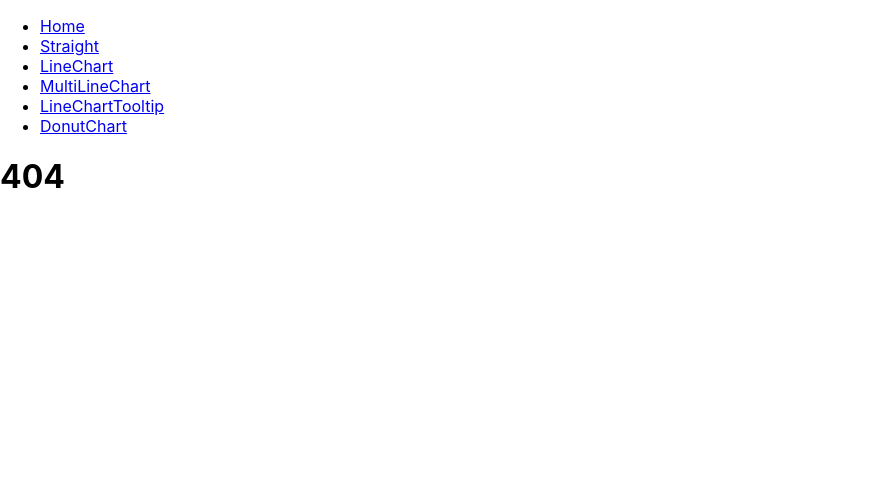
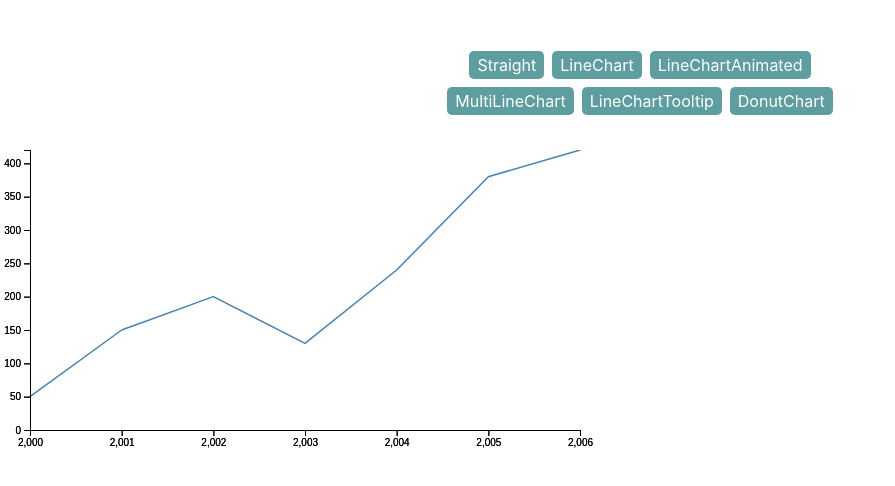
Before and after one commit to goshaha/react-d3-test, a React (Create React App) app: page /linechartanimated in a window 1280 px wide. Before the commit this address had no page. Shown: the top 486 px of the page, without its empty margins (0-895 px from the left). Built offline with nearby package versions, Linux system fonts and the light colour scheme.

Commit message:
start animate and add navbar

```diff
--- a/src/App.js
+++ b/src/App.js
@@ -7,6 +7,7 @@ import DonutChart from "./pages/DonutChart";
 import LineChartTooltip from "./pages/LineChartTooltip";
 import Barchart from "./pages/Barchart";
 import NoPage from "./pages/NoPage";
+import LineChartAnimated from "./pages/LineChartAnimated";
 
 function App() {
   return (
@@ -16,6 +17,7 @@ function App() {
           <Route index element={<Home />} />
           <Route path="straight" element={<Barchart />} />
           <Route path="linechart" element={<LineChart />} />
+          <Route path="linechartanimated" element={<LineChartAnimated />} />
           <Route path="donutchart" element={<DonutChart />} />
           <Route path="multilinechart" element={<MultiLineChart />} />
           <Route path="lineChartTooltip" element={<LineChartTooltip />} />
--- a/src/pages/Layout.js
+++ b/src/pages/Layout.js
@@ -1,31 +1,10 @@
-import { Outlet, Link } from "react-router-dom";
+import { Outlet } from "react-router-dom";
+import Navigation from "./Navigation";
 
 const Layout = () => {
   return (
     <>
-      <nav>
-        <ul>
-          <li>
-            <Link to="/">Home</Link>
-          </li>
-          <li>
-            <Link to="/straight">Straight</Link>
-          </li>
-          <li>
-            <Link to="/linechart">LineChart</Link>
-          </li>
-          <li>
-            <Link to="/multilinechart">MultiLineChart</Link>
-          </li>
-          <li>
-            <Link to="/lineChartTooltip">LineChartTooltip</Link>
-            <li>
-              <Link to="/donutchart">DonutChart</Link>
-            </li>
-          </li>
-        </ul>
-      </nav>
-
+      <Navigation />
       <Outlet />
     </>
   );
--- /dev/null
+++ b/src/pages/LineChartAnimated.js
@@ -0,0 +1,139 @@
+import * as d3 from "d3";
+import { useEffect, useRef } from "react";
+
+const LineChartAnimated = () => {
+  const ref = useRef();
+
+  useEffect(() => {
+    var data = [
+      {
+        year: 2000,
+        popularity: 50,
+      },
+      {
+        year: 2001,
+        popularity: 150,
+      },
+      {
+        year: 2002,
+        popularity: 200,
+      },
+      {
+        year: 2003,
+        popularity: 130,
+      },
+      {
+        year: 2004,
+        popularity: 240,
+      },
+      {
+        year: 2005,
+        popularity: 380,
+      },
+      {
+        year: 2006,
+        popularity: 420,
+      },
+    ];
+
+    // Create SVG and padding for the chart
+    const svg = d3
+      .select("#barchart")
+      .append("svg")
+      .attr("height", 300)
+      .attr("width", 600);
+    const margin = { top: 0, bottom: 20, left: 30, right: 20 };
+    const chart = svg
+      .append("g")
+      .attr("transform", `translate(${margin.left},0)`);
+    const width = +svg.attr("width") - margin.left - margin.right;
+    const height = +svg.attr("height") - margin.top - margin.bottom;
+    const grp = chart
+      .append("g")
+      .attr("transform", `translate(-${margin.left},-${margin.top})`);
+
+    // Add empty scales group for the scales to be attatched to on update
+    chart.append("g").attr("class", "x-axis");
+    chart.append("g").attr("class", "y-axis");
+
+    // Add empty path
+    const path = grp
+      .append("path")
+      .attr("transform", `translate(${margin.left},0)`)
+      .attr("fill", "none")
+      .attr("stroke", "steelblue")
+      .attr("stroke-linejoin", "round")
+      .attr("stroke-linecap", "round")
+      .attr("stroke-width", 1.5);
+
+    function updateScales(data) {
+      // Create scales
+      const yScale = d3
+        .scaleLinear()
+        .range([height, 0])
+        .domain([0, d3.max(data, (dataPoint) => dataPoint.popularity)]);
+      const xScale = d3
+        .scaleLinear()
+        .range([0, width])
+        .domain(d3.extent(data, (dataPoint) => dataPoint.year));
+      return { yScale, xScale };
+    }
+
+    function createLine(xScale, yScale) {
+      return d3
+        .line()
+        .x((dataPoint) => xScale(dataPoint.year))
+        .y((dataPoint) => yScale(dataPoint.popularity));
+    }
+
+    function updateAxes(data, chart, xScale, yScale) {
+      chart
+        .select(".x-axis")
+        .attr("transform", `translate(0,${height})`)
+        .call(d3.axisBottom(xScale).ticks(data.length));
+      chart
+        .select(".y-axis")
+        .attr("transform", `translate(0, 0)`)
+        .call(d3.axisLeft(yScale));
+    }
+
+    function updatePath(data, line) {
+      const updatedPath = d3
+        .select("path")
+        .interrupt()
+        .datum(data)
+        .attr("d", line);
+
+      const pathLength = updatedPath.node().getTotalLength();
+      // D3 provides lots of transition options, have a play around here:
+      // https://github.com/d3/d3-transition
+      const transitionPath = d3.transition().ease(d3.easeSin).duration(2500);
+      updatedPath
+        .attr("stroke-dashoffset", pathLength)
+        .attr("stroke-dasharray", pathLength)
+        .transition(transitionPath)
+        .attr("stroke-dashoffset", 0);
+    }
+
+    function updateChart(data) {
+      const { yScale, xScale } = updateScales(data);
+      const line = createLine(xScale, yScale);
+      updateAxes(data, chart, xScale, yScale);
+      updatePath(data, line);
+    }
+
+    updateChart(data);
+    // Update chart when button is clicked
+    // d3.select("button").on("click", () => {
+    //   // Create new fake data
+    //   const newData = data.map((row) => {
+    //     return { ...row, popularity: row.popularity * Math.random() };
+    //   });
+    //   updateChart(newData);
+    // });
+  }, []);
+
+  return <svg width={"100%"} height={500} id="barchart" ref={ref} />;
+};
+
+export default LineChartAnimated;
--- /dev/null
+++ b/src/pages/Navigation.js
@@ -0,0 +1,85 @@
+import React from "react";
+import { Link } from "react-router-dom";
+import styled from "styled-components";
+
+const NavigationStyled = styled.div`
+  display: grid;
+  grid-template-columns: 1fr 1fr 1fr;
+  grid-gap: 10px;
+  width: 100%;
+
+  .column1 {
+    background-color: rgba(255, 255, 255, 0.8);
+    height: 150px;
+    display: flex;
+    justify-content: center;
+    align-items: center;
+  }
+
+  .home-center-content {
+    display: flex;
+    flex-wrap: wrap;
+    justify-content: center;
+    margin-top: 10px;
+    padding: 15px 10px 10px;
+    width: 95%;
+
+    .badge {
+      background-color: cadetblue;
+      color: white;
+      padding: 4px 8px;
+      text-align: center;
+      border-radius: 5px;
+      margin: 4px;
+      cursor: pointer;
+      text-decoration: none;
+    }
+  }
+`;
+
+const projectsLinks = [
+  {
+    path: "/straight",
+    name: "Straight",
+  },
+  {
+    path: "/linechart",
+    name: "LineChart",
+  },
+  {
+    path: "/linechartanimated",
+    name: "LineChartAnimated",
+  },
+  {
+    path: "/multilinechart",
+    name: "MultiLineChart",
+  },
+  {
+    path: "/lineChartTooltip",
+    name: "LineChartTooltip",
+  },
+  {
+    path: "/donutchart",
+    name: "DonutChart",
+  },
+];
+
+const Navigation = () => {
+  return (
+    <NavigationStyled>
+      <div className=""></div>
+      <div className="column1">
+        <div className="home-center-content">
+          {projectsLinks.map((item) => (
+            <Link key={item?.path} to={item.path} className="badge">
+              {item?.name}
+            </Link>
+          ))}
+        </div>
+      </div>
+      <div className=""></div>
+    </NavigationStyled>
+  );
+};
+
+export default Navigation;
```
